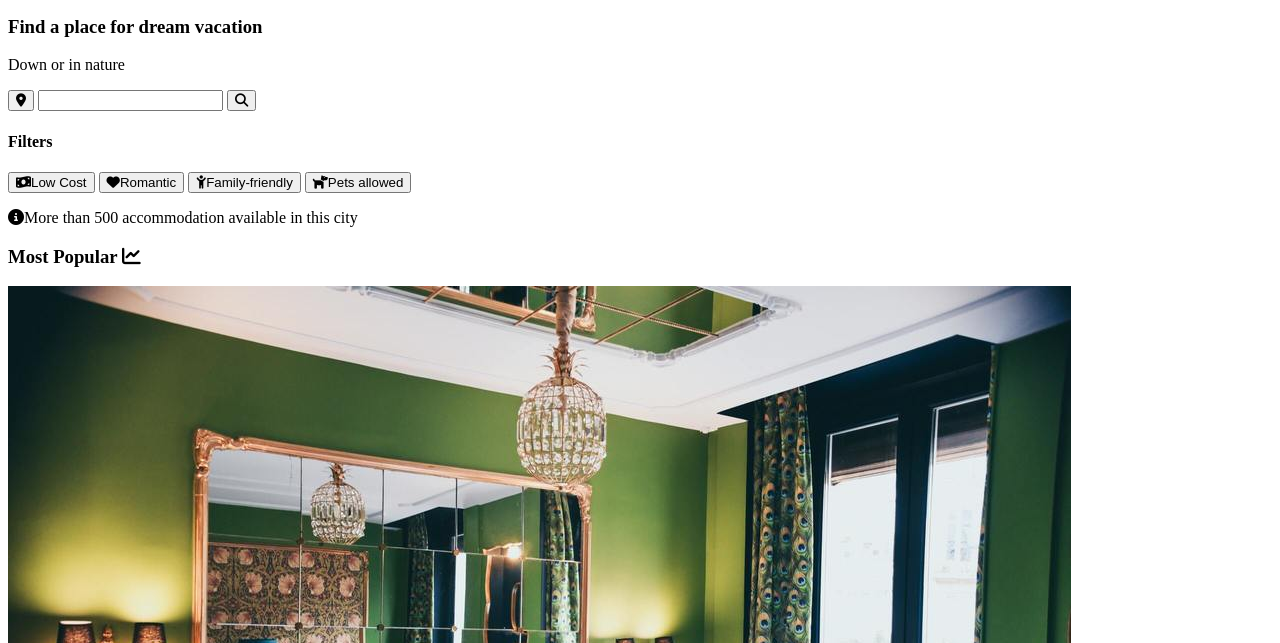
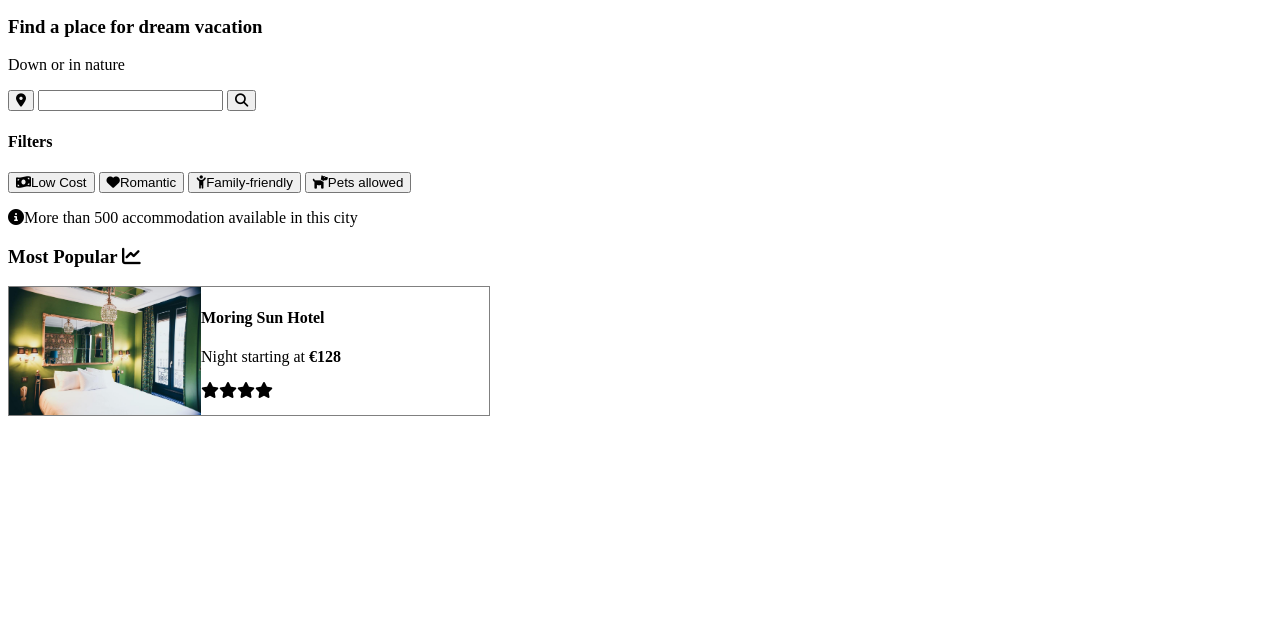
Before and after one commit to Dev-Bhojak/Project-2, a website: page index.html in a window 1280 px wide. Shown: the part 157-800 px from the top of the page. Drawn offline with Linux system fonts and the light colour scheme.

Commit message:
Added card and minor changes added basic card names updated

```diff
--- a/index.html
+++ b/index.html
@@ -18,6 +18,7 @@
       crossorigin="anonymous"
       referrerpolicy="no-referrer"
     />
+    <link rel="stylesheet" href="style.css" />
     <title>Static Template</title>
   </head>
   <body>
@@ -61,13 +62,19 @@
 
     <section>
       <h3>Most Popular <i class="fas fa-chart-line"></i></h3>
-      <article>
-        <img src="./images/medium/moring-sun-hotel.jpg" alt="" />
-        <h4></h4>
-        <p></p>
-        <div class="reviews">
-          <i class="fa-solid fa-star"></i><i class="fa-solid fa-star"></i
-          ><i class="fa-solid fa-star"></i><i class="fa-solid fa-star"></i>
+      <article class="most-popular">
+        <img
+          src="./images/medium/morning-sun-hotel.jpg"
+          alt="hotel room"
+          width="40%"
+        />
+        <div class="card-data">
+          <h4>Moring Sun Hotel</h4>
+          <p>Night starting at <strong>€128</strong></p>
+          <div class="reviews">
+            <i class="fa-solid fa-star"></i><i class="fa-solid fa-star"></i
+            ><i class="fa-solid fa-star"></i><i class="fa-solid fa-star"></i>
+          </div>
         </div>
       </article>
     </section>
--- /dev/null
+++ b/style.css
@@ -0,0 +1,5 @@
+.most-popular {
+  max-width: 30em;
+  border: 1px solid gray;
+  display: flex;
+}
```
Also changed, not shown: images/medium/morning-sun-hotel.jpg (renamed from images/medium/moring-sun-hotel.jpg).
